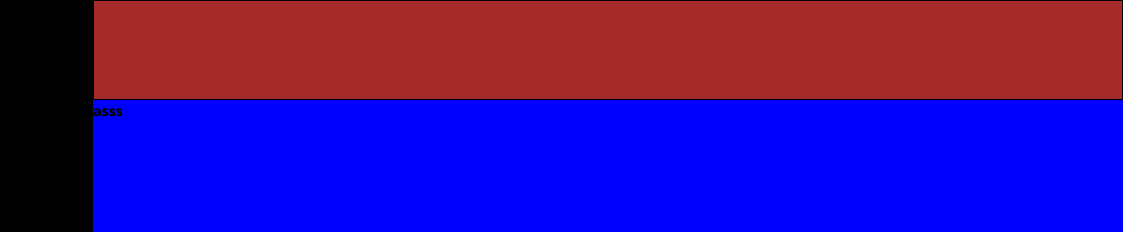
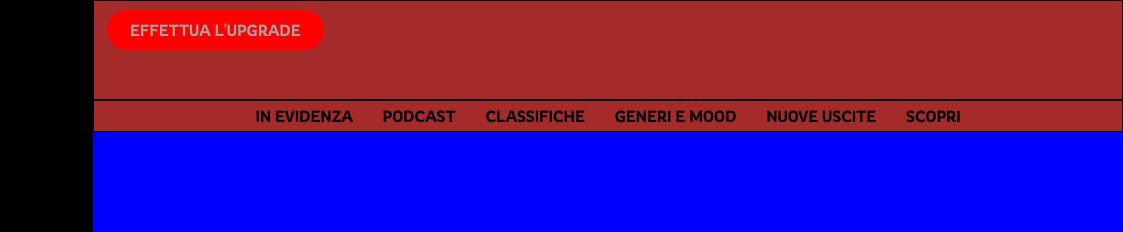
Before and after one commit to DomenicoAgostino/html-css-spotifyweb, a plain HTML site: page index.html in a window 1280 px wide. Shown: the top 232 px of the page, 157-1280 px from the left. Drawn offline with Linux system fonts and the light colour scheme.

Commit message:
Aggiunte Main center

```diff
--- a/css/style.css
+++ b/css/style.css
@@ -8,6 +8,19 @@ header {
   top: 0;
   right: 0;
   width: calc(100% - 250px);
+}
+
+.bottone {
+  background-color: red;
+  display: inline-block;
+  padding: 10px 23px;
+  border-radius: 102px;
+  text-decoration: none;
+  font-size: 16px;
+  cursor: pointer;
+  margin-left: 13px;
+  margin-top: 9px;
+  text-transform: uppercase;
 }
 
 
@@ -39,6 +52,8 @@ main {
   height: calc(100% - 100px );
   margin-top: 100px;
   background-color: blue;
+  overflow-y: auto;
+  overflow-x: hidden;
 
 }
 
@@ -50,7 +65,14 @@ main {
   height: 70px;
 }
 
-
+.nav-list {
+  text-align: center;
+}
+.nav-sezioni {
+  text-transform: uppercase;
+  display: inline-block;
+  text-align: center;
+}
 
 .add-play {
   padding-bottom: 20px;
--- a/index.html
+++ b/index.html
@@ -21,6 +21,7 @@
 
   <!-- Inizio Bottone Upgrade -->
   <header class="debug h100 clearfix">
+    <a class="bottone" href="#">effettua l'upgrade</a>
   </header>
 
 
@@ -75,7 +76,23 @@
 
     <!-- Main Center Album Music -->
 
-    <div class="main-center float-left">asss</div>
+    <!-- Nav -->
+    <div class="main-center float-left">
+      <nav class="debug">
+        <ul class="nav-list">
+          <li class="nav-sezioni">in evidenza</li>
+          <li class="nav-sezioni">podcast</li>
+          <li class="nav-sezioni">classifiche</li>
+          <li class="nav-sezioni">generi e mood</li>
+          <li class="nav-sezioni">nuove uscite</li>
+          <li class="nav-sezioni">scopri</li>
+        </ul>
+      </nav>
+
+      <!-- Fine NAV -->
+
+      <section class="covers"></section>
+    </div>
 
 
 
```
